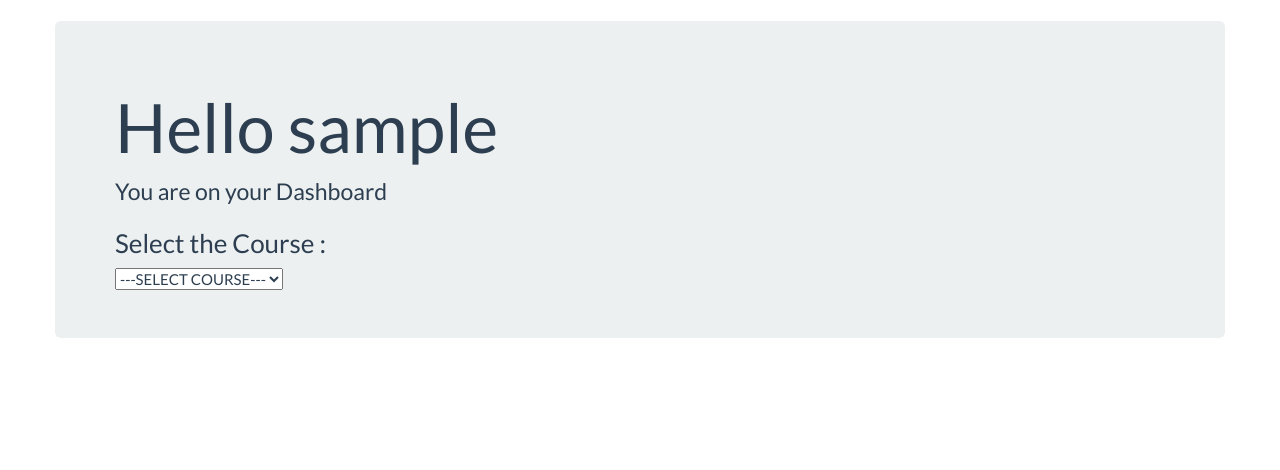
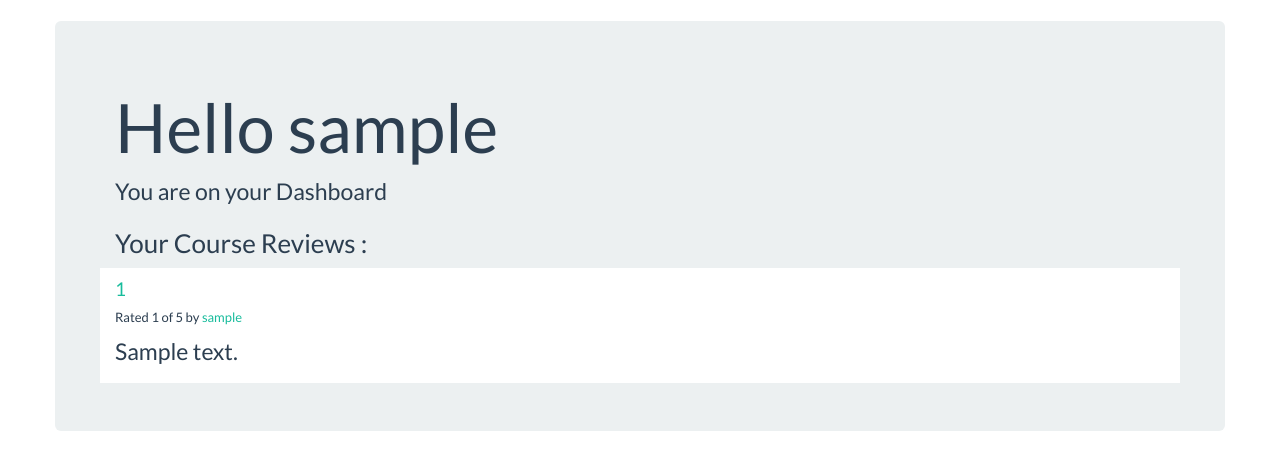
Before and after one commit to kdabi/CS252-Course-Review-Platform, a Django app: page /home in a window 1280 px wide. Shown: the part 60-530 px from the top of the page. Run offline with Django 3.2, Linux system fonts and the light colour scheme; a user stored in the database is signed in; tables that the repository leaves empty hold one stand-in row (values such as "Sample post"); some libraries are stand-ins or nearby versions.

Commit message:
added review by yourself in home

```diff
--- a/log/views.py
+++ b/log/views.py
@@ -56,8 +56,8 @@ def user_login(request):
 
 @login_required(login_url="login/")
 def home(request):
-    course_list = Course.objects.order_by('course_id')
-    context = {'course_list':course_list}
+    latest_review_list = Review.objects.order_by('-pub_date')[:]
+    context = {'latest_review_list':latest_review_list}
     return render(request,"home.html",context)
 
 @login_required(login_url="/login/")
--- a/templates/home.html
+++ b/templates/home.html
@@ -8,22 +8,26 @@
 <div class="jumbotron">
   <h1>Hello {{request.user.username}}</h1>
   <p>You are on your Dashboard</p>
-{% if course_list %}
-<h3>Select the Course :</h3>
-<form id="search">
-<select id="org" name="course_list" onChange="window.document.location.href=this.options[this.selectedIndex].value;">
- <option  value="" selected="selected">---SELECT COURSE---</option>
-{% for course in course_list %}
-   <option value="{% url 'reviews:course_detail' course.id %}"
-       {% if course == current_course %}selected="selected"{% endif %}>
-       <h4><a href="{% url 'reviews:course_detail' course.id %}">
-        {{ course.course_id }}: {{course.course_name}}
+<h3>Your Course Reviews :</h3>
+{% if latest_review_list %}
+<div class="row" style="background-color:white">
+    {% for review in latest_review_list %}
+    {% ifequal review.user_name request.user.username %}
+    <div class="col-xs-6 col-lg-4">
+        <h4><a href="{% url 'reviews:review_detail' review.id %}">
+        {{ review.course.course_id }}
         </a></h4>
-   </option>
-{% endfor %}
-</select>
-</form>
+        <h6>Rated {{ review.rating }} of 5 by <a href="{% url 'user_detail' review.user_name %}">
+            {{ review.user_name }}</a></h6>
+        <p>{{ review.summary }}</p>
+    </div>
+    {% endifequal %}
+    {% endfor %}
+</div>
+{% else %}
+<p>No reviews are available.</p>
 {% endif %}
+
 </div>
 </div>
 </div>
```
